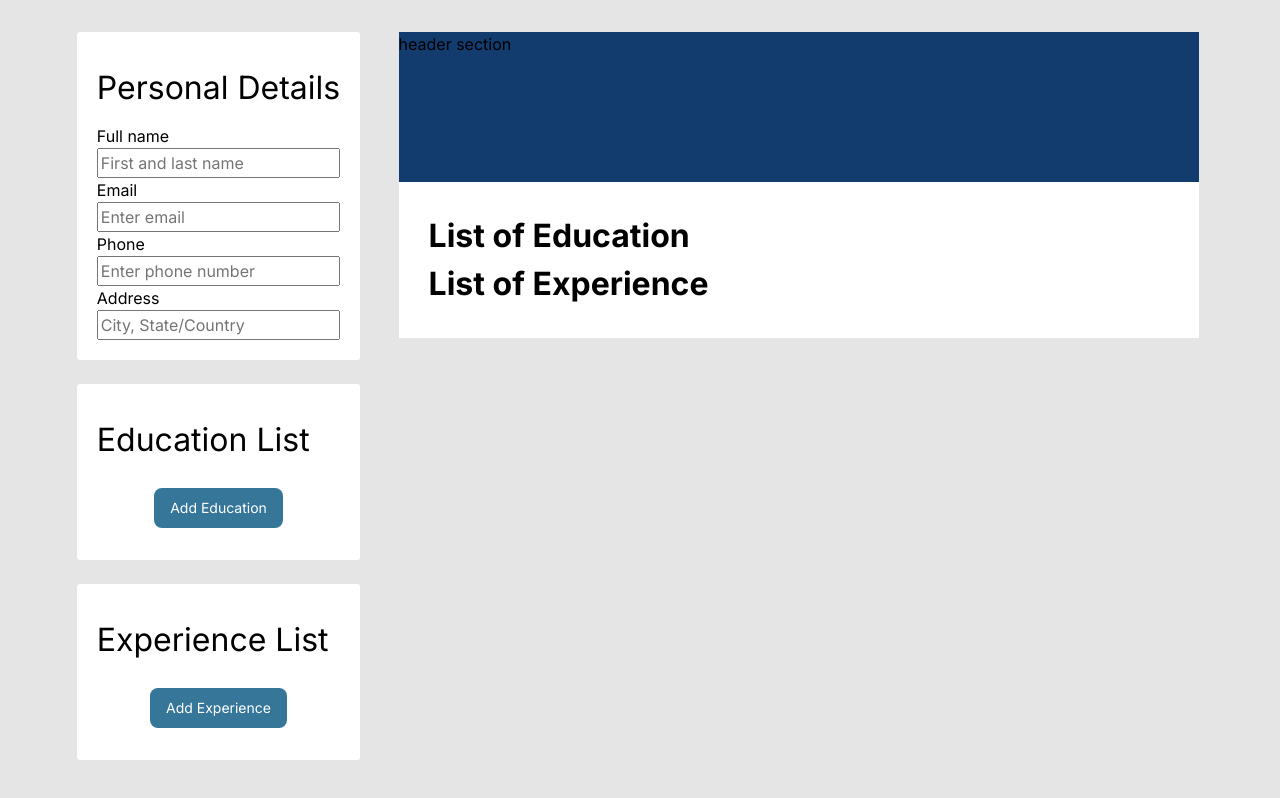
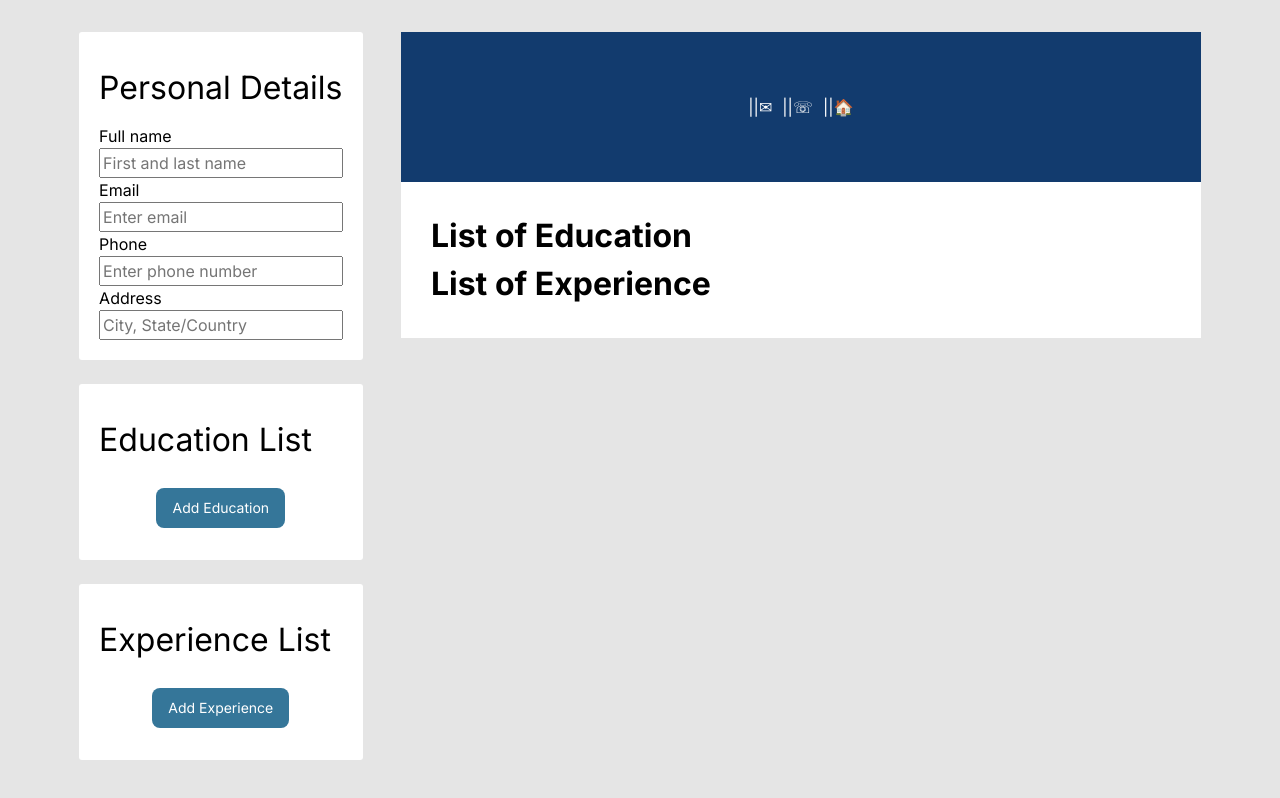
Before and after one commit to krs00/TOP-cv-application, a React (Vite) app: page / in a window 1280 px wide. Built offline with nearby package versions, Linux system fonts and the light colour scheme.

Commit message:
add text area for experience form description

```diff
--- a/src/components/FormSection/FormInput.jsx
+++ b/src/components/FormSection/FormInput.jsx
@@ -3,7 +3,7 @@ function FormInput(props) {
     <>
       <label htmlFor={props.id}>{props.labelText}</label>
       <input
-        type="text"
+        type={props.type}
         id={props.id}
         name={props.id}
         autoComplete="off"
--- a/src/components/FormSection/educationSection/EducationEditForm.jsx
+++ b/src/components/FormSection/educationSection/EducationEditForm.jsx
@@ -14,11 +14,11 @@ function EducationEditForm(props) {
 
       <p className="form-modal-title">Edit education</p>
       <div className="form-container">
-        <FormInput id="school" labelText="School" handleInputsChange={handleUpdate} defaultValue={currentEducation.school} />
-        <FormInput id="degree" labelText="Degree" handleInputsChange={handleUpdate} defaultValue={currentEducation.degree} />
-        <FormInput id="eduStart" labelText="Start Date" handleInputsChange={handleUpdate} defaultValue={currentEducation.eduStart} />
-        <FormInput id="eduEnd" labelText="End Date" handleInputsChange={handleUpdate} defaultValue={currentEducation.eduEnd} />
-        <FormInput id="eduLocation" labelText="Location" handleInputsChange={handleUpdate} defaultValue={currentEducation.eduLocation} />
+        <FormInput id="school" labelText="School" handleInputsChange={handleUpdate} defaultValue={currentEducation.school} type="text"  />
+        <FormInput id="degree" labelText="Degree" handleInputsChange={handleUpdate} defaultValue={currentEducation.degree} type="text"  />
+        <FormInput id="eduStart" labelText="Start Date" handleInputsChange={handleUpdate} defaultValue={currentEducation.eduStart} type="text"  />
+        <FormInput id="eduEnd" labelText="End Date" handleInputsChange={handleUpdate} defaultValue={currentEducation.eduEnd} type="text"  />
+        <FormInput id="eduLocation" labelText="Location" handleInputsChange={handleUpdate} defaultValue={currentEducation.eduLocation} type="text"  />
       </div>
     </>
   );
--- a/src/components/FormSection/educationSection/EducationForm.jsx
+++ b/src/components/FormSection/educationSection/EducationForm.jsx
@@ -5,11 +5,11 @@ function EducationForm(props) {
   return (
     <>
       <div className="form-container">
-        <FormInput id="school" labelText="School" handleInputsChange={props.handleInputsChange} />
-        <FormInput id="degree" labelText="Degree" handleInputsChange={props.handleInputsChange} />
-        <FormInput id="eduStart" labelText="Start Date" handleInputsChange={props.handleInputsChange} />
-        <FormInput id="eduEnd" labelText="End Date" handleInputsChange={props.handleInputsChange} />
-        <FormInput id="eduLocation" labelText="Location" handleInputsChange={props.handleInputsChange} />
+        <FormInput id="school" labelText="School" handleInputsChange={props.handleInputsChange} type="text" />
+        <FormInput id="degree" labelText="Degree" handleInputsChange={props.handleInputsChange} type="text"  />
+        <FormInput id="eduStart" labelText="Start Date" handleInputsChange={props.handleInputsChange} type="text"  />
+        <FormInput id="eduEnd" labelText="End Date" handleInputsChange={props.handleInputsChange} type="text"  />
+        <FormInput id="eduLocation" labelText="Location" handleInputsChange={props.handleInputsChange} type="text"  />
       </div>
     </>
   );
--- a/src/components/FormSection/experienceSection/ExperienceControl.jsx
+++ b/src/components/FormSection/experienceSection/ExperienceControl.jsx
@@ -44,7 +44,7 @@ function ExperienceControl(props) {
     return (
       <div className='form-section-modal'>
         <p className="form-modal-title">Add an experience</p>
-        <ExperienceForm handleInputsChange={props.handleInputsChange} />
+        <ExperienceForm handleInputsChange={props.handleInputsChange} currentEditObject={currentEditObject} />
         <div className='btns-row'>
           <button className='button-1' onClick={toggleExperienceForm}>Return</button>
           <button className='button-1' onClick={handleSaveBtnPress}>Save</button>
@@ -55,7 +55,7 @@ function ExperienceControl(props) {
 
     return (
       <div className='form-section-modal'>
-        <ExperienceEditForm currentEditObject={currentEditObject} handleExperienceUpdate={props.handleExperienceUpdate}
+        <ExperienceEditForm handleInputsChange={props.handleInputsChange} currentEditObject={currentEditObject} handleExperienceUpdate={props.handleExperienceUpdate}
           currentEditId={currentEditId} />
         <button className='button-1' onClick={toggleEditForm}>Return</button>
       </div>
--- a/src/components/FormSection/experienceSection/ExperienceForm.jsx
+++ b/src/components/FormSection/experienceSection/ExperienceForm.jsx
@@ -2,15 +2,28 @@ import FormInput from "../FormInput";
 
 function ExperienceForm(props) {
 
+  const currentExperience = props.currentEditObject
+
   return (
     <>
       <div className="form-container">
-       <FormInput id="company" labelText="School" handleInputsChange={props.handleInputsChange}/>
-       <FormInput id="title" labelText="Degree" handleInputsChange={props.handleInputsChange}/>
-       <FormInput id="expStart" labelText="Start Date" handleInputsChange={props.handleInputsChange}/>
-       <FormInput id="expEnd" labelText="End Date" handleInputsChange={props.handleInputsChange}/>
-       <FormInput id="expLocation" labelText="Location" handleInputsChange={props.handleInputsChange}/>
-       <FormInput id="description" labelText="Description" handleInputsChange={props.handleInputsChange}/>
+        <FormInput id="company" labelText="School" handleInputsChange={props.handleInputsChange} />
+        <FormInput id="title" labelText="Degree" handleInputsChange={props.handleInputsChange} />
+        <FormInput id="expStart" labelText="Start Date" handleInputsChange={props.handleInputsChange} />
+        <FormInput id="expEnd" labelText="End Date" handleInputsChange={props.handleInputsChange} />
+        <FormInput id="expLocation" labelText="Location" handleInputsChange={props.handleInputsChange} />
+        {/* <FormInput id="description" labelText="Description" handleInputsChange={props.handleInputsChange}/> */}
+        <label htmlFor="description">Description</label>
+        <div>
+          <textarea
+            id="description"
+            defaultValue={currentExperience.description}
+            onChange={props.handleInputsChange}
+            rows="4" // Specify the number of visible rows
+            cols="30" // Specify the number of visible columns (characters)
+            placeholder="Enter experience description"
+          ></textarea>
+        </div>
       </div>
     </>
   );
--- a/src/components/FormSection/experienceSection/ExperienceListItem.jsx
+++ b/src/components/FormSection/experienceSection/ExperienceListItem.jsx
@@ -20,8 +20,10 @@ function ExperienceListItem(props) {
       <>
        <div>
         <p>{props.item.company}</p>
-        <button id={props.item.id} onClick={showEditForm}>Edit</button>
-        <button id={props.item.id} onClick={deleteClicked}>Delete</button>
+        <div className="btns-row">
+        <button className="button-1" id={props.item.id} onClick={showEditForm}>Edit</button>
+        <button className="button-1" id={props.item.id} onClick={deleteClicked}>Delete</button>
+        </div>
        </div>
       </>
     );
--- a/src/components/ResumeSection.jsx
+++ b/src/components/ResumeSection.jsx
@@ -3,11 +3,13 @@ function ResumeSection(props) {
     <>
       <div className="resume-section">
         <div className="resume-header">
-      <p>header section</p>
-      <p>{props.formData.name}</p>
-      <p>{props.formData.email}</p>
-      <p>{props.formData.phone}</p>
-      <p>{props.formData.address}</p>
+          <p className="resume-header-name">{props.formData.name}</p>
+
+          <div className="resume-personals-section">
+            <p className="resume-header-text">||✉ {props.formData.email}</p>
+            <p className="resume-header-text" >||☏ {props.formData.phone}</p>
+            <p className="resume-header-text">||🏠 {props.formData.address}</p>
+          </div>
         </div>
 
         <div className="resume-body">
--- a/src/index.css
+++ b/src/index.css
@@ -24,7 +24,7 @@ ul {
   padding: 4vh 6vw 0 6vw;
   display: flex;
   gap: 3vw;
-
+  justify-content: center;
 }
 
 
@@ -32,10 +32,6 @@ ul {
   display: flex;
   flex-direction: column;
 }
-
-
-
-
 
 /* RESUME SECTION */
 .resume-section {
@@ -48,6 +44,20 @@ min-width: 800px;
 background-color: #123b6e;
 width: auto;
 min-height: 150px;
+display: flex;
+flex-direction: column;
+align-items: center;
+justify-content: center;
+}
+
+.resume-header-name {
+  color: white;
+  font-size: 2em;
+}
+
+.resume-header-text {
+  color: white;
+  font-size: 1em;
 }
 
 .resume-body {
@@ -115,3 +125,8 @@ padding: 30px;
   margin-bottom: 12px;
   font-size: 2em;
 }
+
+.resume-personals-section {
+  display: flex;
+  gap: 10px;
+}
```
Also changed, not shown: src/components/FormSection/experienceSection/ExperienceEditForm.jsx (+18 -6 lines). Lines whose indentation alone changed are shown as unchanged.
